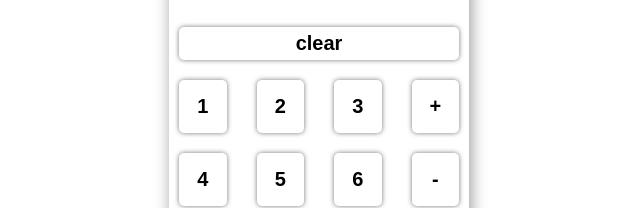
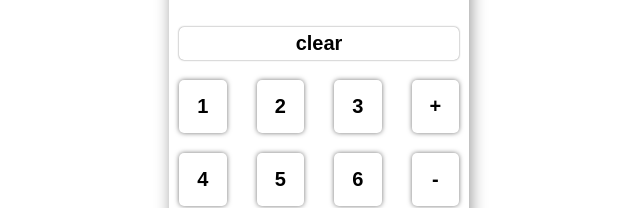
Before and after one commit to ahnafabir11/simple-calculator, a plain HTML site: page index.html in a window 1280 px wide. In both pictures the pointer is over the button "clear". Shown: the part 266-474 px from the top of the page, 321-961 px from the left. Drawn offline with Linux system fonts and the light colour scheme.

Commit message:
added hover effect on the buttons

```diff
--- a/style.css
+++ b/style.css
@@ -50,6 +50,10 @@ body {
   border-radius: 5px;
 }
 
+.grid-container>button:hover {
+  box-shadow: 0px 0px 2px #757575;
+}
+
 .grid-container>button:focus {
   outline: 0px;
 }
```
